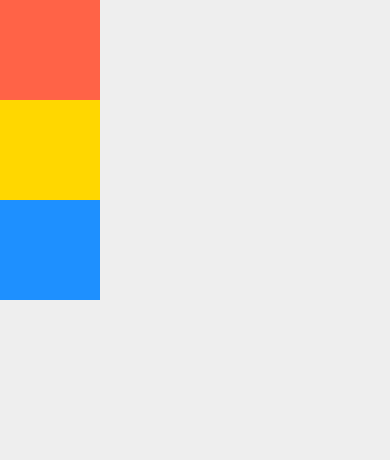
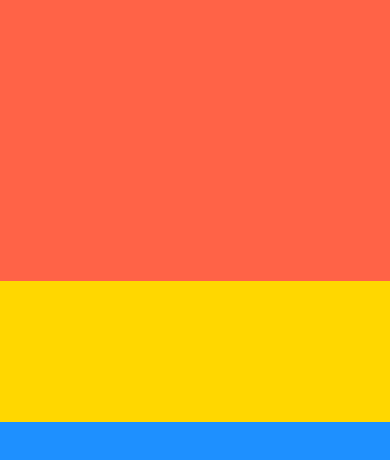
Before and after one commit to JeffyMesquita/FirstApp, a React Native app: screen / in a window 390 px wide. Shown: the top 460 px of the page. Built offline with nearby package versions, Linux system fonts and the light colour scheme.

Commit message:
Flex e Flex Direction

```diff
--- a/App.tsx
+++ b/App.tsx
@@ -6,27 +6,25 @@ export default function App() {
       style={{
         backgroundColor: "#EEE",
         flex: 1,
+        flexDirection: "column",
       }}
     >
       <View
         style={{
           backgroundColor: "tomato",
-          width: 100,
-          height: 100,
+          flex: 2,
         }}
       />
       <View
         style={{
           backgroundColor: "gold",
-          width: 100,
-          height: 100,
+          flex: 1,
         }}
       />
       <View
         style={{
           backgroundColor: "dodgerblue",
-          width: 100,
-          height: 100,
+          flex: 3,
         }}
       />
     </View>
```
